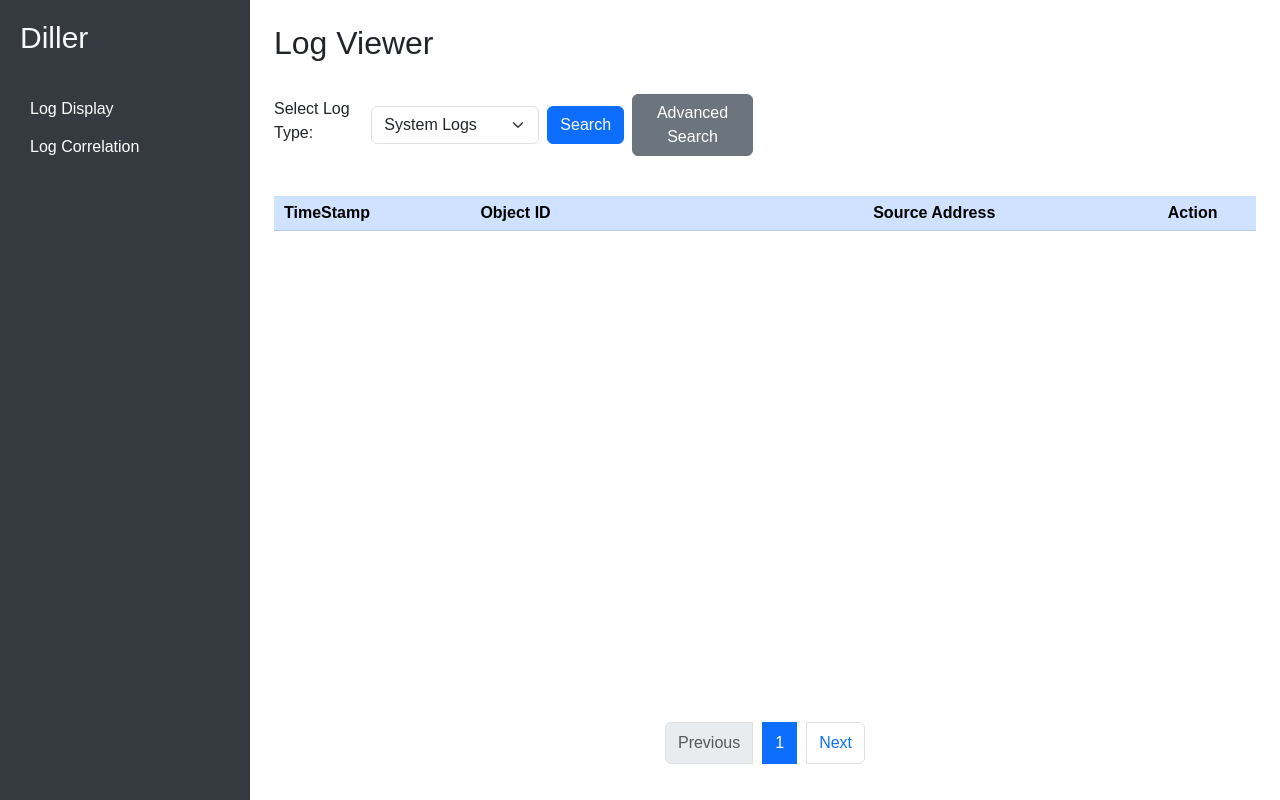
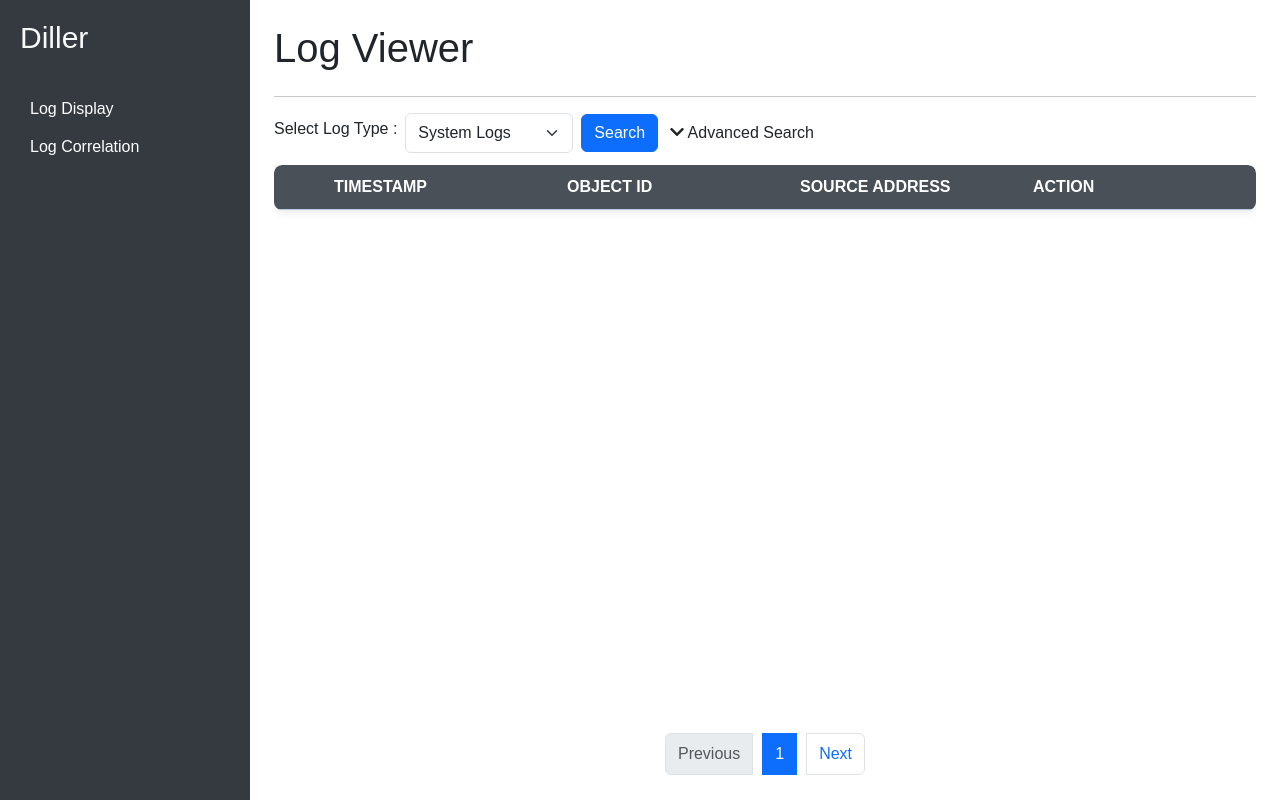
Before and after one commit to ddaarraa/diller-service-dashboard, a Django app: page / in a window 1280 px wide. Run offline with Django 5.2, Linux system fonts and the light colour scheme; lists and menus that the app fills with data are empty.

Commit message:
Updated UI

```diff
--- a/diller_service_dashboard/display_log/static/css/styles.css
+++ b/diller_service_dashboard/display_log/static/css/styles.css
@@ -1,4 +1,3 @@
-/* General Styles */
 body {
     margin: 0;
     font-family: Arial, sans-serif;
@@ -8,7 +7,7 @@ body {
     overflow: hidden;
 }
 
-/* Sidebar */
+
 .sidebar {
     width: 250px;
     height: 100vh;
@@ -38,19 +37,16 @@ body {
     background: #495057;
 }
 
-/* Content Area */
 .content {
     margin-left: 250px;
     padding: 20px;
     flex-grow: 1;
-    height: 100vh;
+    min-height: calc(100vh - 60px);
     display: flex;
     flex-direction: column;
     overflow: hidden;
 }
 
-
-/* Table Container */
 .table-container {
     flex-grow: 1;
     overflow: hidden;
@@ -60,7 +56,6 @@ body {
     position: relative;
 }
 
-/* Table Header */
 .table-header {
     flex-shrink: 0;
     position: sticky;
@@ -69,55 +64,85 @@ body {
     background-color: white;
 }
 
-/* Table Body */
+
 .table-body {
     flex-grow: 1;
-    overflow-y: auto;
+    overflow-y: scroll;
     position: relative;
 }
 
-/* Table Styling */
 .table {
     width: 100%;
-    border-collapse: collapse;
+    border-collapse: separate;
+    border-spacing: 0;
     table-layout: fixed;
+    border-radius: 8px;
+    overflow: hidden;
+    box-shadow: 0 2px 10px rgba(0, 0, 0, 0.1);
 }
 
-.table th,
-.table td {
-    padding: 5px 10px;
-    white-space: nowrap;
-    overflow: hidden;
-    text-overflow: ellipsis;
+.table th {
+    padding: 10px;
+    background-color: #495057;
+    text-align: left;
+    color: white;
+    text-transform: uppercase;
 }
 
-.table th:nth-child(1),
-.table td:nth-child(1) {
-    width: 20%;
+.table thead tr th:first-child {
+    border-top-left-radius: 8px;
+    width: 50px;
+    text-align: center;
 }
 
-.table th:nth-child(2),
-.table td:nth-child(2) {
-    width: 40%;
-}
-.table th:nth-child(3),
-.table td:nth-child(3) {
-    width: 30%;
-}
-.table th:nth-child(4),
-.table td:nth-child(4) {
-    width: 10%;
+.table thead tr th:last-child {
+    border-top-right-radius: 8px;
 }
 
-/* Loading Indicator */
-#loading {
-    position: absolute;
-    top: 50%;
-    left: 50%;
-    transform: translate(-50%, -50%);
-    display: none;
-    z-index: 1;
+.table td {
+    padding: 10px;
+    background-color: #ffffff;
+    border-bottom: 1px solid #ddd;
+    text-align: left;
 }
+
+.table td:first-child {
+    width: 50px;
+    white-space: nowrap;
+    padding-left: 20px;
+}
+
+
+
+.table tr:first-child td:first-child {
+    border-top-left-radius: 8px;
+}
+
+.table tr:first-child td:last-child {
+    border-top-right-radius: 8px;
+}
+
+.table tr:last-child td:first-child {
+    border-bottom-left-radius: 8px;
+}
+
+.table tr:last-child td:last-child {
+    border-bottom-right-radius: 8px;
+}
+
+.table tr:hover td {
+    background-color: #f8f9fa;
+}
+
+.table td:last-child {
+    padding-left: 20px;
+}
+
+.table td:nth-child(4) {
+    padding-left: 30px;
+}
+
+
 
 /* Pagination */
 .pagination-container {
@@ -125,11 +150,11 @@ body {
     justify-content: center;
     margin-top: 10px;
     position: fixed;
-    bottom: 10px;
+    bottom: 0;
     left: 250px;
     right: 0;
     background-color: #fff;
-    padding: 10px;
+    padding: 9px;
     z-index: 10;
 }
 
@@ -173,3 +198,22 @@ body {
     outline: none;
     box-shadow: 0 0 5px rgba(0, 123, 255, 0.5);
 }
+
+#advancedButton {
+    background-color: transparent;
+    border: none;
+    color: inherit;
+    padding: 8px 12px;
+    font-size: 16px;
+    cursor: pointer;
+}
+
+#advancedButton:hover {
+    background-color: transparent;
+    color: #007bff;
+}
+
+#advancedButton:focus {
+    outline: none;
+    box-shadow: none;
+}
--- a/diller_service_dashboard/display_log/static/js/logs_handling.js
+++ b/diller_service_dashboard/display_log/static/js/logs_handling.js
@@ -52,13 +52,20 @@ function loadLogs(page) {
             loadingIndicator.style.display = "none"; // Hide loading indicator after fetch
         });
 }
-
 function updateTable(logs) {
     let tableBody = document.querySelector("table tbody");
-    tableBody.innerHTML = "";
+    tableBody.innerHTML = ""; // Clear the existing rows before adding new ones
 
     logs.forEach(log => {
         let row = document.createElement("tr");
+
+        let dropdownCell = document.createElement("td");
+        dropdownCell.classList.add("dropdown-cell");
+
+        let dropdownIcon = document.createElement("i");
+        dropdownIcon.classList.add("fa", "fa-chevron-down");  // Add your desired icon class
+        dropdownCell.appendChild(dropdownIcon);
+        row.appendChild(dropdownCell);
 
         let cellTime = document.createElement("td");
         let rawDate = log.time?.["$date"];
@@ -67,10 +74,8 @@ function updateTable(logs) {
             hour: '2-digit', minute: '2-digit', second: '2-digit',
             hour12: false
         }) : "No Time Data";
-
         row.appendChild(cellTime);
 
-        // Create and append ID cell
         let cellId = document.createElement("td");
         cellId.textContent = log["_id"];
         row.appendChild(cellId);
@@ -80,19 +85,22 @@ function updateTable(logs) {
         row.appendChild(cellSrcAddress);
 
         let cellAction = document.createElement("td");
-        cellAction.textContent = log["action"]
-        row.appendChild(cellAction)
+        cellAction.textContent = log["action"];
+        row.appendChild(cellAction);
 
         if (log.action === "ACCEPT") {
             cellId.style.backgroundColor = "#c3e6cb";
             cellTime.style.backgroundColor = "#c3e6cb";
             cellAction.style.backgroundColor = "#c3e6cb";
             cellSrcAddress.style.backgroundColor = "#c3e6cb";
+            dropdownCell.style.backgroundColor = "#c3e6cb";
+
         } else if (log.action === "REJECT") {
             cellId.style.backgroundColor = "#f5c6cb";
             cellTime.style.backgroundColor = "#f5c6cb";
             cellAction.style.backgroundColor = "#f5c6cb";
             cellSrcAddress.style.backgroundColor = "#f5c6cb";
+            dropdownCell.style.backgroundColor = "#f5c6cb";
         }
 
         row.addEventListener("click", function () {
@@ -103,6 +111,7 @@ function updateTable(logs) {
     });
 }
 
+
 function toggleDetails(log, row) {
     let existingDetails = row.nextElementSibling;
     if (existingDetails && existingDetails.classList.contains("log-details")) {
@@ -112,7 +121,7 @@ function toggleDetails(log, row) {
     let detailsRow = document.createElement("tr");
     detailsRow.classList.add("log-details");
     let detailsCell = document.createElement("td");
-    detailsCell.colSpan = 2;
+    detailsCell.colSpan = row.children.length;
     let detailsDiv = document.createElement("div");
     detailsDiv.classList.add("log-detail-content");
     let logDetails = "<ul>";
@@ -246,11 +255,16 @@ function clearFilters() {
 
 function toggleAdvancedSearch() {
     var advancedSearchSection = document.getElementById("advancedSearchSection");
+    var dropdownIcon = document.getElementById('dropdownIcon');
 
     // Toggle the visibility of the advanced search section
     if (advancedSearchSection.style.display === "none") {
-        advancedSearchSection.style.display = "block"; // Show the advanced search
+        advancedSearchSection.style.display = "block"
+        dropdownIcon.classList.remove('fa-chevron-down');
+        dropdownIcon.classList.add('fa-chevron-up');
     } else {
         advancedSearchSection.style.display = "none"; // Hide the advanced search
+        dropdownIcon.classList.remove('fa-chevron-up');
+        dropdownIcon.classList.add('fa-chevron-down');
     }
 }
--- a/diller_service_dashboard/display_log/templates/logs.html
+++ b/diller_service_dashboard/display_log/templates/logs.html
@@ -1,4 +1,4 @@
-{% load static %}
+ {% load static %}
 
 <!DOCTYPE html>
 <html lang="en">
@@ -6,10 +6,15 @@
         <meta charset="UTF-8">
         <meta name="viewport" content="width=device-width, initial-scale=1.0">
         <title>Log Viewer</title>
-        <link rel="stylesheet" href="https://cdn.jsdelivr.net/npm/bootstrap@5.3.0/dist/css/bootstrap.min.css">
-        <link rel="stylesheet" href="{% static 'css/styles.css' %}?v={{ timestamp }}">
+        <link rel="stylesheet"
+            href="https://cdn.jsdelivr.net/npm/bootstrap@5.3.0/dist/css/bootstrap.min.css">
+        <link rel="stylesheet"
+            href="{% static 'css/styles.css' %}?v={{ timestamp }}">
         <script
             src="{% static 'js/logs_handling.js' %}?v={{ timestamp }}"></script>
+
+        <link rel="stylesheet"
+            href="https://cdnjs.cloudflare.com/ajax/libs/font-awesome/5.15.4/css/all.min.css">
 
     </head>
 
@@ -22,15 +27,17 @@
             </div>
 
             <div class="content p-4">
-                <h2>Log Viewer</h2><br>
+                <h1>Log Viewer</h1><hr>
 
                 <!-- Row for Select Log Type -->
-                <div class="row mb-3">
-                    <div class="col-md-6 d-flex align-items-center">
-                        <label for="logType" class="form-label me-2">Select Log
-                            Type:</label>
+                <div class="row mb-2">
+                    <div class="col-md-5 d-flex align-items-center">
+                        <label for="logType" class="form-label me-2 text-nowrap"
+                            style="width: 200px;">Select
+                            Log
+                            Type :</label>
                         <select class="form-select custom-select" id="logType"
-                            style="width: 170px; height: 38px;">
+                            style="width: 170px; height: 40px;">
                             <option value="sys_logs_collection">System
                                 Logs</option>
                             <option
@@ -44,55 +51,64 @@
                             onclick="searchLogs()">Search</button>
 
                         <button id="advancedButton"
-                            class="btn btn-secondary ms-2"
-                            onclick="toggleAdvancedSearch()">Advanced
-                            Search</button>
+                            class="btn btn-secondary "
+                            style="white-space: nowrap;"
+                            onclick="toggleAdvancedSearch()">
+                            <i id="dropdownIcon"
+                                class="fas fa-chevron-down"></i> Advanced Search
+                        </button>
+
                     </div>
                 </div>
 
                 <div id="advancedSearchSection" style="display: none;">
+
                     <!-- Search Section -->
-                    <div class="row mb-3">
-                        <div class="col-md-12 d-flex align-items-center gap-2">
+                    <div class="row mb-2">
+                        <div
+                            class="col-md-12 d-flex align-items-center gap-2">
                             <label for="searchQuery"
-                                class="form-label me2">Search section:</label>
+                                class="form-label me2">Search
+                                :</label>
                             <input type="text" class="form-control"
-                                id="searchQuery" placeholder="Enter search term"
+                                id="searchQuery"
+                                placeholder="Enter search term"
                                 style="height: 38px; width: 180px;">
+                            <button class="btn btn-secondary ms-2"
+                                onclick="clearFilters()"
+                                style="width: 180px;">Clear Filters</button>
+
                         </div>
                     </div>
 
                     <!-- Date Between Section -->
-                    <div class="row mb-3">
-                        <div class="col-md-12 d-flex align-items-center gap-2">
-                            <label for="startDate" class="form-label me2">Date
+                    <div class="row mb-1">
+                        <div
+                            class="col-md-12 d-flex align-items-center gap-2">
+                            <label for="startDate"
+                                class="form-label me2">Date
                                 Between:</label>
                             <input type="datetime-local"
-                                class="form-control date-input" id="startDate"
+                                class="form-control date-input"
+                                id="startDate"
                                 placeholder="Start Date"
                                 style="height: 38px; width: 180px;">
                             <input type="datetime-local"
                                 class="form-control date-input" id="endDate"
                                 placeholder="End Date"
                                 style="height: 38px; width: 180px;">
+
                         </div>
                     </div>
 
-                    <!-- Buttons to Trigger Search and Clear Filters -->
-                    <div class="row mb-3">
-                        <div class="col-md-12 d-flex align-items-center gap-2">
-
-                            <button class="btn btn-secondary"
-                                onclick="clearFilters()">Clear Filters</button>
-                        </div>
-                    </div>
                 </div>
 
-                <div class="table-container mt-4">
+                <div class="table-container mt-1">
                     <div class="table-header">
-                        <table class="table table-sm table-primary">
+                        <table class="table table-sm table-primary ">
                             <thead>
                                 <tr>
+                                    <th></th>
                                     <th>TimeStamp</th>
                                     <th>Object ID</th>
                                     <th>Source Address</th>
@@ -104,6 +120,7 @@
                     <div class="table-body">
                         <table class="table table-sm custom-table">
                             <tbody>
+
                             </tbody>
                         </table>
 
@@ -111,7 +128,8 @@
                             style="display:none;">
                             <div class="spinner-border text-primary"
                                 role="status">
-                                <span class="visually-hidden">Loading...</span>
+                                <span
+                                    class="visually-hidden">Loading...</span>
                             </div>
                         </div>
                     </div>
@@ -123,9 +141,11 @@
                             <li class="page-item disabled"><span
                                     class="page-link"
                                     id="prevBtn">Previous</span></li>
-                            <li class="page-item active"><span class="page-link"
+                            <li class="page-item active"><span
+                                    class="page-link"
                                     id="currentPage">1</span></li>
-                            <li class="page-item"><a class="page-link" href="#"
+                            <li class="page-item"><a class="page-link"
+                                    href="#"
                                     id="nextBtn">Next</a></li>
                         </ul>
                     </nav>
```
